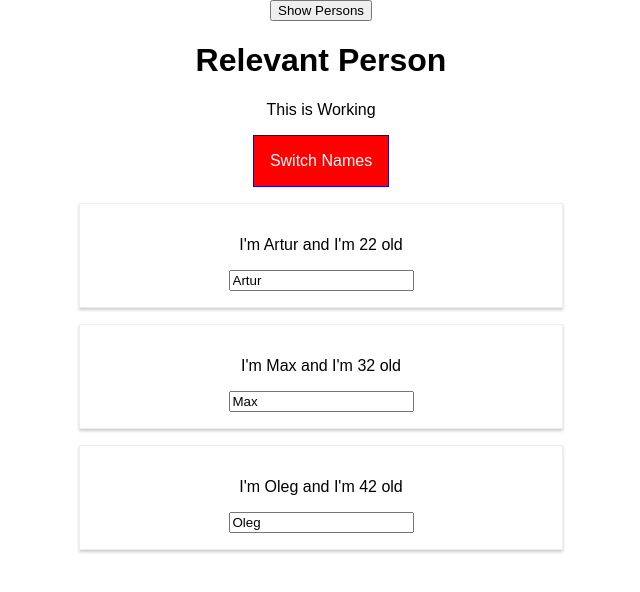
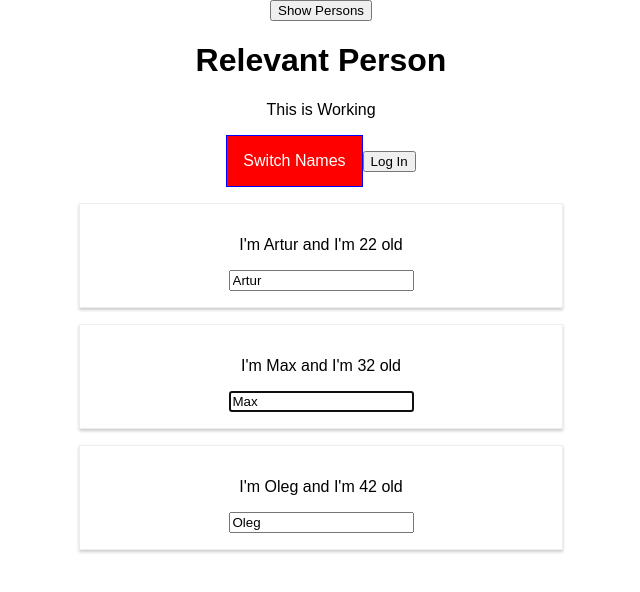
Before and after one commit to ar2zee/React-complete-guide, a React app: page / in a window 1280 px wide. Both pictures are taken after a click on the button "Show Persons". Shown: the top 592 px of the page, without its empty margins (319-959 px from the left). Built offline with nearby package versions, Linux system fonts and the light colour scheme.

Commit message:
Last commit for demo project

```diff
--- a/src/components/Cockpit/Cockpit.js
+++ b/src/components/Cockpit/Cockpit.js
@@ -28,6 +28,7 @@ const cockpit  =(props) => {
                     className={btnClass}
                     onClick={props.clicked}>Switch Names
                 </button>
+                <button onClick={props.login}> Log In </button>
             {/* <button
             onClick={() => this.switchNameHandler('Hulya!')}>Switch Names</button> Alternative way to bind  */}
             </Fragment>
--- a/src/components/Persons/Person/Person.js
+++ b/src/components/Persons/Person/Person.js
@@ -3,11 +3,13 @@ import PropTypes from 'prop-types';
 import classes from './Person.css'
 import withClass from '../../../hoc/withClass';
 import Aux from '../../../hoc/Aux';
+import { AuthContext } from '../../../containers/App'
 
 class Person extends Component {
     constructor(props) {
         super(props);
         console.log('[Person.js] Inside Constructor', props);
+        this.inputElement = React.createRef();
     }
 
     componentWillMount() {
@@ -15,14 +17,28 @@ class Person extends Component {
     }
     componentDidMount() {
         console.log('[Person.js] Inside componentDidMount', this.props);
+        if(this.props.position === 1) {
+            this.inputElement.current.focus();
+        }
     }
+
+    focus(){
+        this.inputElement.current.focus();
+    }
+
     render() {
         console.log('[Person.js] Inside render', this.props);
    return(
     <Aux>
+        <AuthContext.Consumer>
+               {(auth) => auth ? <p>I'm authenticated</p> : null }
+        </AuthContext.Consumer>
         <p onClick={this.props.click}>I'm {this.props.name} and I'm {this.props.age} old </p>
         <p>{this.props.children}</p>
-           <input type="text" onChange={this.props.changed} value={this.props.name}/>
+           <input type="text"
+           onChange={this.props.changed}
+           value={this.props.name}
+           ref={this.inputElement}/>
     </Aux>
         )
         // return [
@@ -37,7 +53,8 @@ Person.propTypes = {
     click: PropTypes.func ,
     name: PropTypes.string,
     age: PropTypes.number,
-    changed: PropTypes.func
+    changed: PropTypes.func,
+
 };
 
 export default withClass(Person, classes.Person);
--- a/src/components/Persons/Persons.js
+++ b/src/components/Persons/Persons.js
@@ -5,6 +5,7 @@ class Persons extends PureComponent {
     constructor(props) {
         super(props);
         console.log('[Persons.js] Inside Constructor', props);
+        this.lastPersonRef = React.createRef();
     }
 
     componentWillMount() {
@@ -36,8 +37,11 @@ class Persons extends PureComponent {
             return <Person
             click={() => this.props.clicked(index)}
             name={person.name}
+            position={index}
             age={person.age}
             key={person.id}
+            // authenticated={this.props.isAuthenticated}
+            ref={this.lastPersonRef}
             changed={((event) => this.props.changed(event, person.id))} />
         })
     }
--- a/src/containers/App.js
+++ b/src/containers/App.js
@@ -5,6 +5,7 @@ import Cockpit from '../components/Cockpit/Cockpit';
 import withClass from '../hoc/withClass';
 import Aux from '../hoc/Aux';
 
+export const AuthContext = React.createContext(false);
 
 class App extends PureComponent {
 
@@ -19,15 +20,18 @@ class App extends PureComponent {
       ],
       otherValue: 'String',
       showPerson: false,
-      toggleClickCounter: 0
+      toggleClickCounter: 0,
+      authenticated: false
     }
   }
 
   componentWillMount(){
     console.log('[App.js] Inside componentWillMount', this.props);
+
   }
   componentDidMount() {
     console.log('[App.js] Inside componentDidMount', this.props);
+
   }
 
   // shouldComponentUpdate(nextProps, nextState) {
@@ -38,6 +42,17 @@ class App extends PureComponent {
   componentWillUpdate(nextProps, nextState) {
     console.log('[Update App.js] Inside componentWillUpdate', nextProps, nextState);
   }
+
+  static getDerivedStateFromProps(nextProps, prevState){
+    console.log('[Update App.js] Inside getDerivedStateFromProps', nextProps, prevState);
+    return prevState;
+  }
+
+  getSnapshotBeforeUpdate(){
+    console.log('[Update App.js] Inside getSnapshotBeforeUpdate');
+    return null;
+  }
+
   componentDidUpdate() {
     console.log('[Update App.js] Inside componentDidUpdate')
   }
@@ -92,6 +107,11 @@ class App extends PureComponent {
     })
   }
 
+  loginHandler = () => {
+    const authenticated = this.state.authenticated;
+    this.setState({ authenticated: !authenticated })
+  }
+
   render() {
     console.log('[App.js] Inside render', this.props);
     let persons = null;
@@ -103,18 +123,24 @@ class App extends PureComponent {
           persons={this.state.persons}
           clicked={this.deletePersonHandler}
           changed={this.switchNameHandler}
+          // isAuthenticated={this.state.authenticated}
           />
     }
+
+
 
     return (
       <Aux>
         <button onClick={() => this.setState({showPerson: true})}>Show Persons</button>
         <Cockpit
         appTitle={this.props.title}
+        login={this.loginHandler}
         showPerson={this.state.showPerson}
         persons={this.state.persons}
         clicked={this.togglePersonsHandler}/>
+        <AuthContext.Provider value={this.state.authenticated}>
           {persons}
+          </AuthContext.Provider>
       </Aux>
     );
   }
--- a/src/hoc/withClass.js
+++ b/src/hoc/withClass.js
@@ -9,15 +9,18 @@ import React, {Component} from 'react';
 // }
 
 const withClass = (WrappedComponent, className) => {
-    return class extends Component{
+    const WithClass = class extends Component{
         render(){
             return(
                 <div className={className}>
-                    <WrappedComponent {...this.props} />
+                    <WrappedComponent ref={this.props.forwardedRef} {...this.props} />
                 </div>
             )
         }
     }
+    return React.forwardRef((props,ref) => {
+        return <WithClass {...props} forwardRef={ref}/>
+    });
 }
 
 export default withClass;
```
